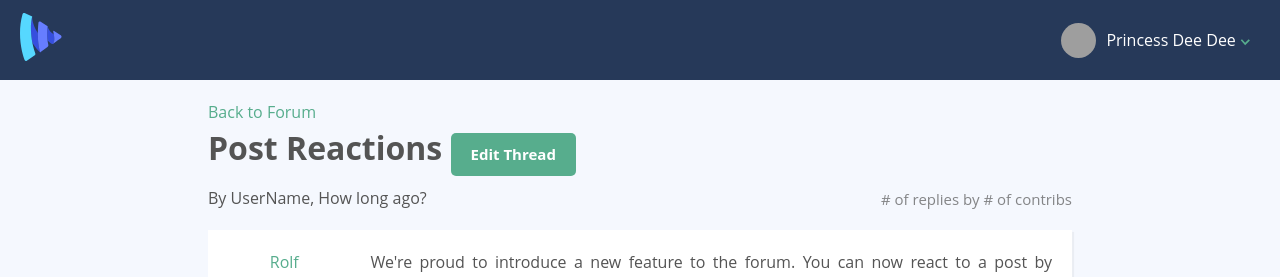
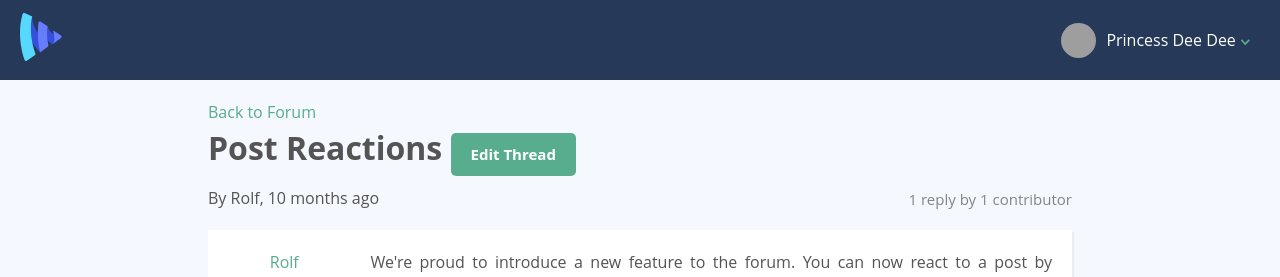
Before and after one commit to KimGreenbush/vue3-masterclass, a Vue app: page /thread/-KvgjI6bfbWYlbYV5ndr in a window 1280 px wide. Shown: the top 277 px of the page. Built offline with nearby package versions, Linux system fonts and the light colour scheme; grey boxes are pictures that could not be loaded.

Commit message:
conditional rendering for readability

```diff
--- a/src/components/ThreadList.vue
+++ b/src/components/ThreadList.vue
@@ -19,7 +19,7 @@
         </div>
 
         <div class="activity">
-          <p class="replies-count">{{ thread.posts.length }} replies</p>
+          <p class="replies-count">{{ thread.posts.length }} {{ thread.posts.length == 1 ? "post": "posts"}}</p>
 
           <img
             class="avatar-medium"
--- a/src/pages/ThreadShow.vue
+++ b/src/pages/ThreadShow.vue
@@ -12,9 +12,9 @@
 		</h1>
 
 		<p>
-			By <a href="#" class="link-unstyled">UserName</a>, How long ago?
+			By <a href="#" class="link-unstyled">{{thread.author.name}}</a>, <AppDate :timestamp="thread.publishedAt" />
 			<span style="float: right; margin-top: 2px;" class="hide-mobile text-faded text-small">
-				# of replies by # of contribs
+				{{thread.repliesCount}} {{thread.repliesCount == 1 ? "reply": "replies"}} by {{thread.contributorsCount}} {{thread.contributorsCount == 1 ? "contributor" : "contributors"}}
 			</span>
 		</p>
 
```
